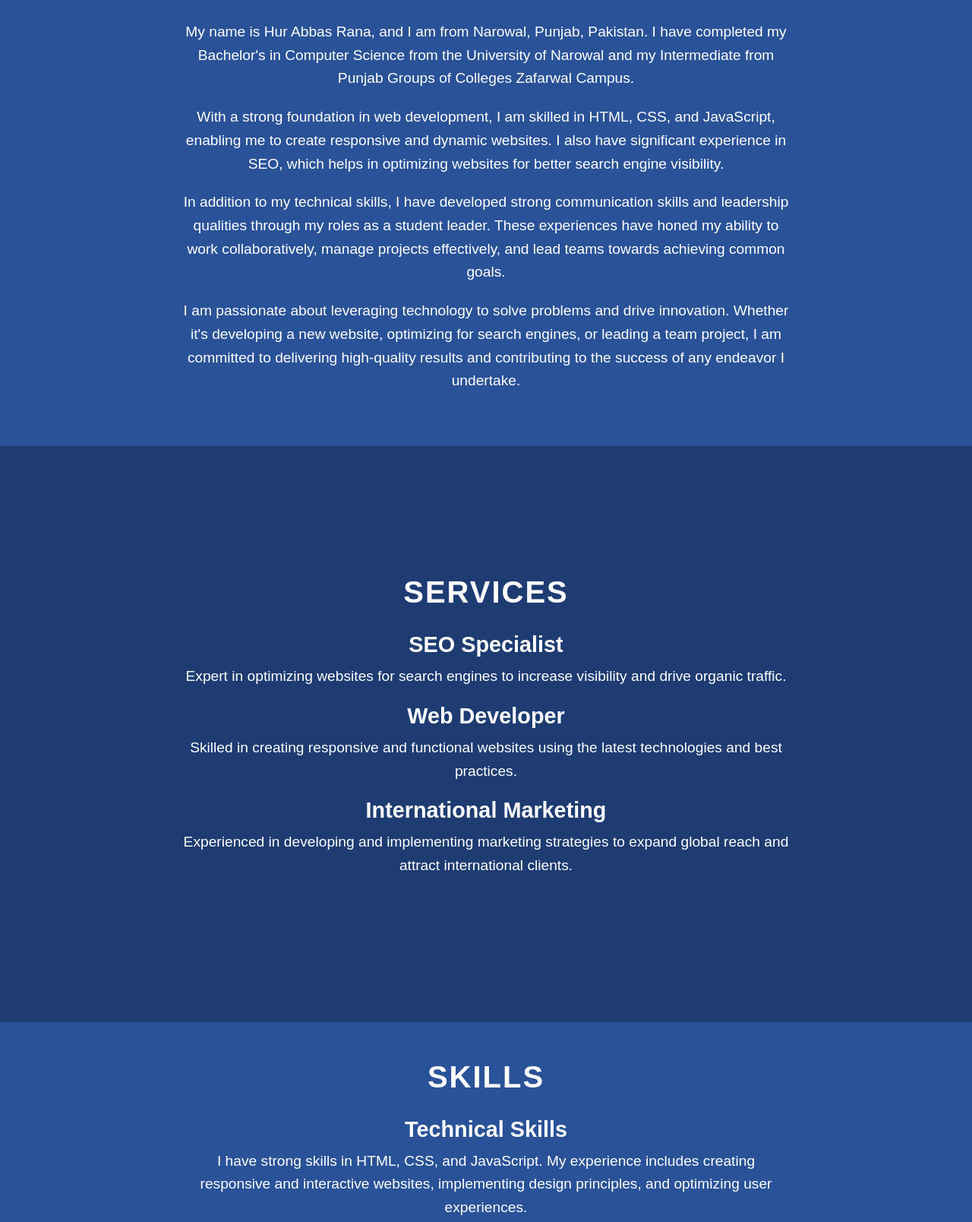
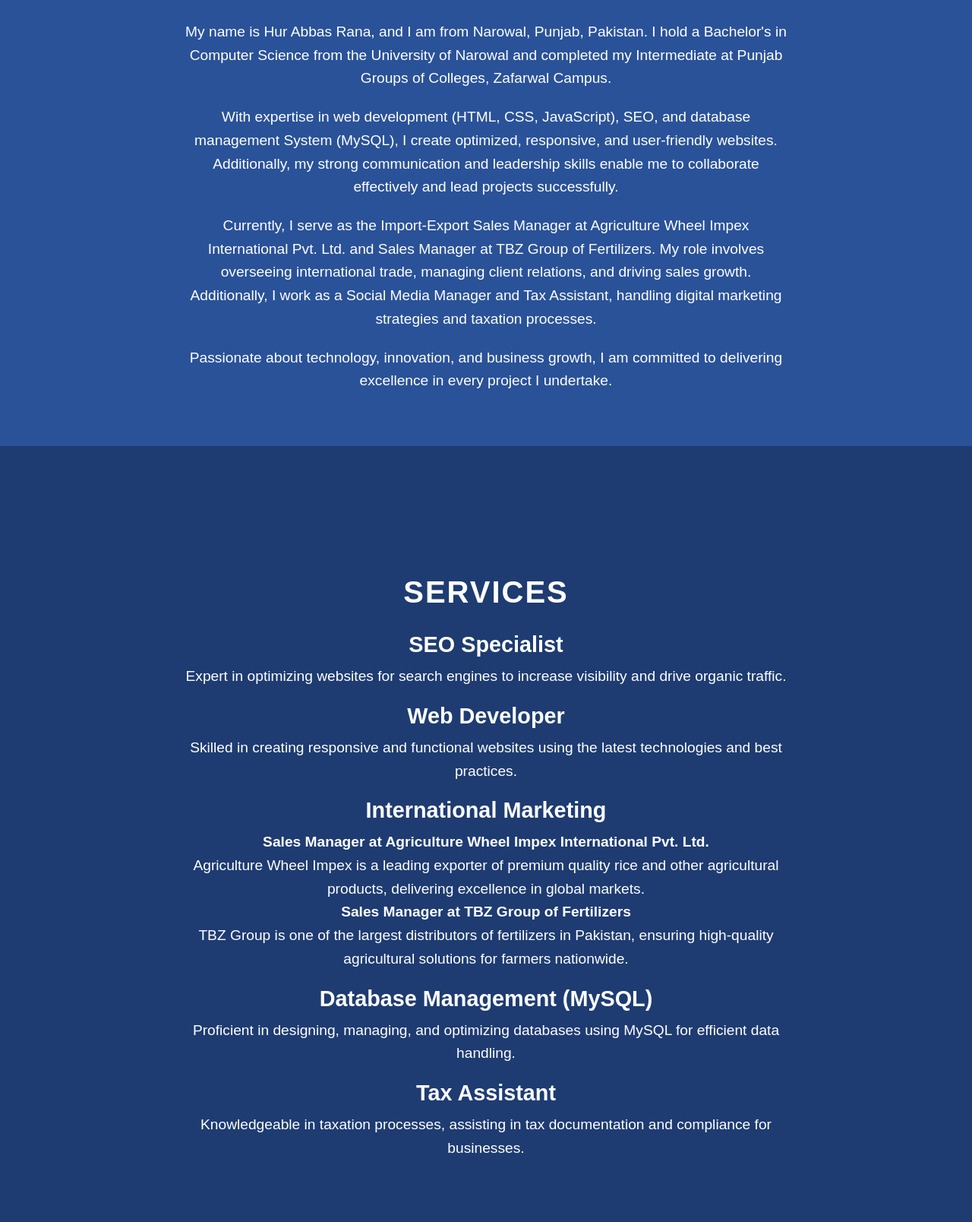
Before and after one commit to tbzhur414/hur.gethub.io, a plain HTML site: page index.html in a window 1280 px wide. Shown: the part 880-2488 px from the top of the page at 76% size. Drawn offline with Linux system fonts and the light colour scheme.

Commit message:
Add files via upload

```diff
--- a/index.html
+++ b/index.html
@@ -35,10 +35,10 @@
 
     <section class="about" id="about">
         <h2>About Me</h2>
-        <p>My name is Hur Abbas Rana, and I am from Narowal, Punjab, Pakistan. I have completed my Bachelor's in Computer Science from the University of Narowal and my Intermediate from Punjab Groups of Colleges Zafarwal Campus.</p>
-        <p>With a strong foundation in web development, I am skilled in HTML, CSS, and JavaScript, enabling me to create responsive and dynamic websites. I also have significant experience in SEO, which helps in optimizing websites for better search engine visibility.</p>
-        <p>In addition to my technical skills, I have developed strong communication skills and leadership qualities through my roles as a student leader. These experiences have honed my ability to work collaboratively, manage projects effectively, and lead teams towards achieving common goals.</p>
-        <p>I am passionate about leveraging technology to solve problems and drive innovation. Whether it's developing a new website, optimizing for search engines, or leading a team project, I am committed to delivering high-quality results and contributing to the success of any endeavor I undertake.</p>
+        <p>My name is Hur Abbas Rana, and I am from Narowal, Punjab, Pakistan. I hold a Bachelor's in Computer Science from the University of Narowal and completed my Intermediate at Punjab Groups of Colleges, Zafarwal Campus.</p>
+        <p>With expertise in web development (HTML, CSS, JavaScript), SEO, and database management System (MySQL), I create optimized, responsive, and user-friendly websites. Additionally, my strong communication and leadership skills enable me to collaborate effectively and lead projects successfully.</p>
+        <p>Currently, I serve as the Import-Export Sales Manager at Agriculture Wheel Impex International Pvt. Ltd. and Sales Manager at TBZ Group of Fertilizers. My role involves overseeing international trade, managing client relations, and driving sales growth. Additionally, I work as a Social Media Manager and Tax Assistant, handling digital marketing strategies and taxation processes.</p>
+        <p>Passionate about technology, innovation, and business growth, I am committed to delivering excellence in every project I undertake.</p>
     </section>
 
    <section class="services" id="services">
@@ -53,14 +53,30 @@
     </div>
     <div class="service-item">
         <h3>International Marketing</h3>
-            <p>Experienced in developing and implementing marketing strategies to expand global reach and attract international clients.</p>
+        <p><strong>Sales Manager at Agriculture Wheel Impex International Pvt. Ltd.</strong></p>
+        <p>Agriculture Wheel Impex is a leading exporter of premium quality rice and other agricultural products, delivering excellence in global markets.</p>
+        <p><strong>Sales Manager at TBZ Group of Fertilizers</strong></p>
+        <p>TBZ Group is one of the largest distributors of fertilizers in Pakistan, ensuring high-quality agricultural solutions for farmers nationwide.</p>
+    </div>
+    <div class="service-item">
+        <h3>Database Management (MySQL)</h3>
+        <p>Proficient in designing, managing, and optimizing databases using MySQL for efficient data handling.</p>
+    </div>
+    <div class="service-item">
+        <h3>Tax Assistant</h3>
+        <p>Knowledgeable in taxation processes, assisting in tax documentation and compliance for businesses.</p>
     </div>
 </section>
+
     <section class="skills" id="skills">
     <h2>Skills</h2>
     <div class="skill-item">
         <h3>Technical Skills</h3>
-            <p>I have strong skills in HTML, CSS, and JavaScript. My experience includes creating responsive and interactive websites, implementing design principles, and optimizing user experiences.</p>
+        <p>I have strong expertise in HTML, CSS, JavaScript, and MySQL. My experience includes creating responsive and interactive websites, implementing design principles, optimizing user experiences, and managing databases efficiently.</p>
+    </div>
+    <div class="skill-item">
+        <h3>SEO & Digital Marketing</h3>
+        <p>Proficient in search engine optimization (SEO) strategies, keyword research, content optimization, and analytics to improve website ranking and increase organic traffic.</p>
     </div>
     <div class="skill-item">
         <h3>Communication Skills</h3>
@@ -69,6 +85,14 @@
     <div class="skill-item">
         <h3>Student Leadership Qualities</h3>
         <p>As a student leader, I have honed my skills in leadership, organization, and teamwork. I am adept at motivating and guiding peers, managing group activities, and driving initiatives to achieve common goals.</p>
+    </div>
+    <div class="skill-item">
+        <h3>International Marketing</h3>
+        <p>Experienced in global market research, client acquisition, and business expansion strategies to grow international trade and enhance business outreach.</p>
+    </div>
+    <div class="skill-item">
+        <h3>Taxation & Business Compliance</h3>
+        <p>Knowledgeable in tax regulations, assisting businesses in taxation processes, documentation, and compliance management.</p>
     </div>
 </section>
     <section class="contact" id="contact">
```
Lines whose indentation alone changed are shown as unchanged.
